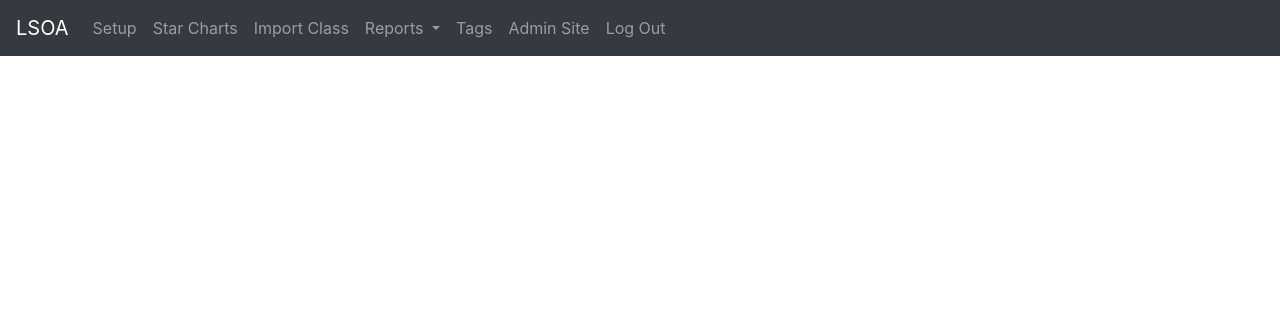
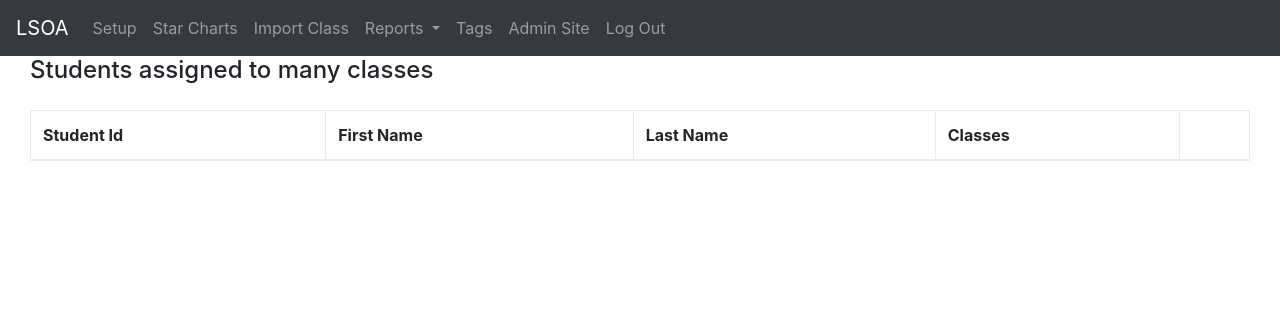
Before and after one commit to build3/LSOA, a Django app: page /report/doubled in a window 1280 px wide. Shown: the top 316 px of the page. Run offline with Django 3.2, Linux system fonts and the light colour scheme; tables that the repository leaves empty hold one stand-in row (values such as "Sample post"); lists and menus that the app fills with data are empty; some libraries are stand-ins or nearby versions.

Commit message:
#143 Add doubled report frontend

```diff
--- a/templates/doubled_report.html
+++ b/templates/doubled_report.html
@@ -4,8 +4,157 @@
 
 {% block content %}
 
+<div class="container-fluid">
+    <h4 class="text-align-center" style="margin-bottom: 25px;">Students assigned to many classes</h4>
+    <table class="table table-bordered">
+        <thead>
+            <tr>
+                <th>Student Id</th>
+                <th>First Name</th>
+                <th>Last Name</th>
+                <th>Classes</th>
+                <th></th>
+            </tr>
+        </thead>
+        <tbody>
+        {% for student in object_list %}
+            <tr id="row-{{ student.id }}">
+                <th>{{ student.id }}</th>
+                <th>{{ student.first_name }}</th>
+                <th>{{ student.last_name }}</th>
+                <th>
+                    <div id="course-student-{{ student.id }}">
+                        {% for course in student.course_set.all %}
+                        <div class="course-{{course.id}}">
+                            <a href="{% url 'admin:lsoa_course_change' course.id %}"> {{ course }}
+                        </div>
+                        {% endfor %}
+                    </div>
+                </th>
+                <th>
+                    <button
+                        type="button"
+                        class="btn btn-primary split"
+                        name="{{ student.id }}">
+                        Split
+                    </button>
+                </th>
+            </tr>
+        {% endfor %}
+        </tbody>
+  </table>
+</div>
+
+<div class="modal fade" id="modal" tabindex="-1" role="dialog" aria-hidden="true">
+    <div class="modal-dialog modal-lg" role="document">
+
+        <div class="modal-content">
+            <div class="modal-header">
+                <h3>Select courses of student with the same name</h3>
+            </div>
+            <div class="modal-body">
+                <div id="modal-checkboxes">
+                </div>
+                New students will be create and assign to select course.
+            </div>
+            <div class="modal-footer">
+                <button id="confirm-btn" type="button" class="btn btn-primary">Confirm</button>
+                <button type="button" class="btn btn-secondary" data-dismiss="modal">Close</button>
+            </div>
+        </div>
+    </div>
+</div>
+
+
 {% endblock %}
 
 {% block extrascripts %}
+<script>
+$(document).ready(function() {
+
+    var studentClasses = {}
+    {% for student in object_list %}
+        var courses = {}
+        {% for course in student.course_set.all %}
+            courses['{{ course.id }}'] = '{{ course.name }}'
+        {% endfor %}
+        studentClasses['{{ student.id }}'] = courses
+    {% endfor %}
+
+    $('#confirm-btn').on('click', function(event) {
+        var id = event.target.name;
+        var checkboxes = $('#modal-checkboxes').find('input:checked');
+        var courses = [];
+
+        for (var i=0; i < checkboxes.length; i++) {
+            courses.push(checkboxes[i].id);
+        }
+
+        $.ajax({
+            type: 'POST',
+            url: '{% url "report_ajax" %}',
+            dataType: 'json',
+            data: {
+                'student_ids': id,
+                'action': 'split',
+                'course_ids': courses,
+                'report': 'doubled',
+                'csrfmiddlewaretoken': '{{ csrf_token }}'
+            },
+            success: function (response) {
+                var cell = $('#course-student-' + id)
+                for (var i=0; i < courses.length; i++) {
+                    cell.find('.course-' + courses[i]).remove()
+                    delete studentClasses[id][courses[i]];
+                }
+
+                $('#modal').modal('hide');
+
+                //remove row if there is no option to split student
+                var keys = Object.keys(studentClasses[id]);
+                if (keys.length < 2) {
+                    $('#row-' + id).remove();
+                }
+                var alertProperies = {
+                    'role': 'alert',
+                    'class': 'alert alert-success',
+                    'text': 'Students have been splited'
+                };
+                $('.alert-container').append(
+                    $('<div />', alertProperies).delay(3000).fadeOut(1000)
+                );
+
+            }
+        });
+    });
+
+    $('.split').on('click', function (event) {
+        $('#modal').modal('show');
+
+        var id = event.target.name;
+        var $container = $('#modal-checkboxes')
+        $container.html('');
+        for (course in studentClasses[id]) {
+            var div = $('<div />', {css: 'row'});
+            $('<input />', {
+                type: 'checkbox',
+                id: course,
+                value: studentClasses[id][course]
+            }).appendTo(div);
+
+            $('<label />', {
+                'for': course,
+                text: studentClasses[id][course]
+            }).appendTo(div);
+
+            div.appendTo($container)
+        }
+
+        $('#confirm-btn').attr('name', id);
+
+    })
+
+})
+</script>
 
 {% endblock %}
```
